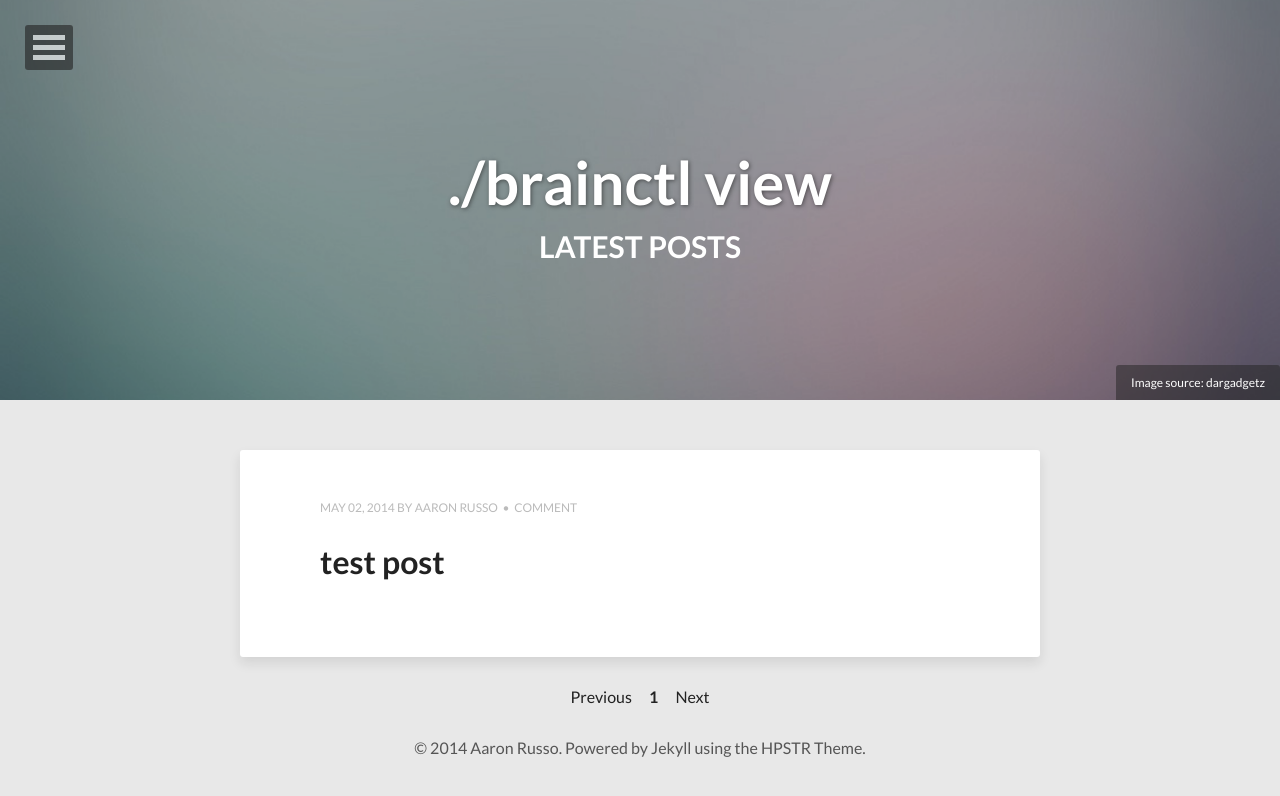
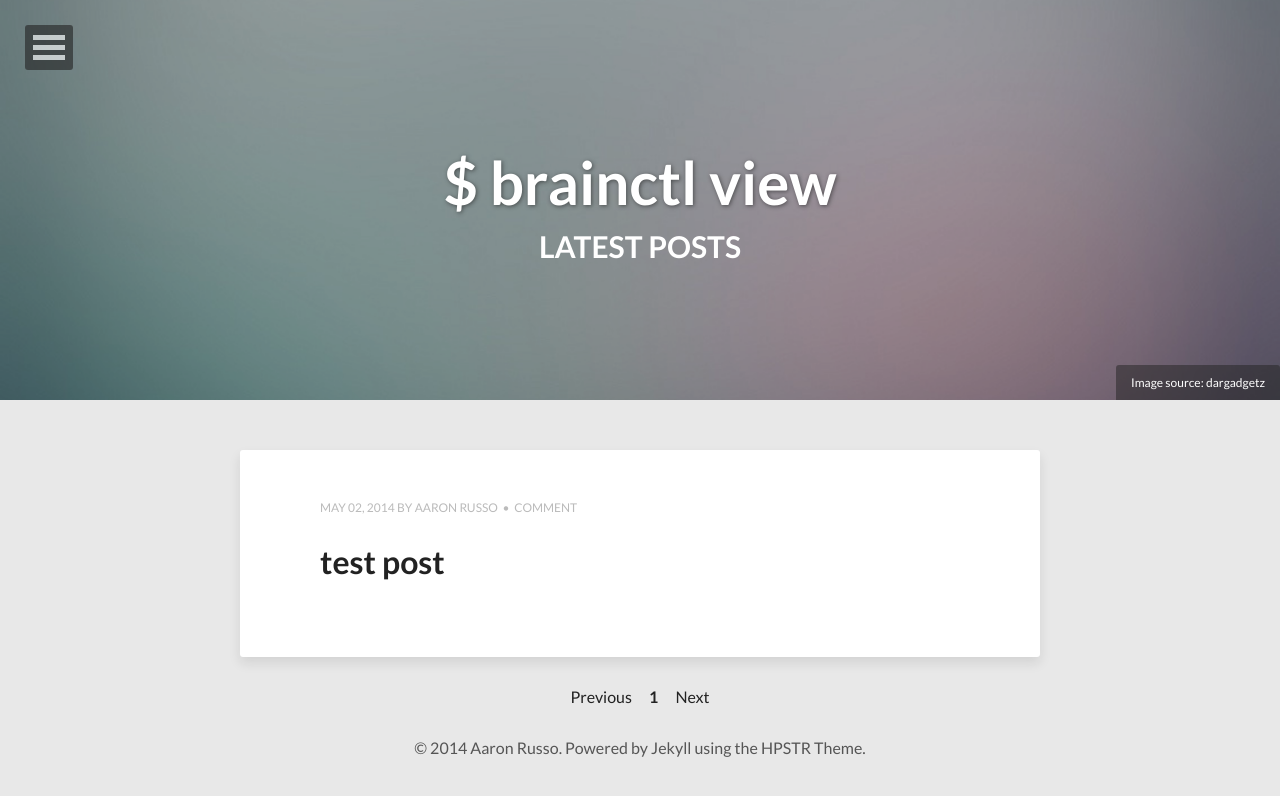
Before and after one commit to arusso/arusso.github.io, a Jekyll site: the page built from index.html, in a window 1280 px wide. Shown: the top 796 px of the page. Built offline with Jekyll 4.4.1, drawn with Linux system fonts in a browser that asks for light colours; nearby versions of some CDN libraries; the list of posts is cut into pages by our own code.

Commit message:
update name

```diff
--- a/_config.yml
+++ b/_config.yml
@@ -1,4 +1,4 @@
-title:            ./brainctl view
+title:            $ brainctl view
 description:
 disqus_shortname: brainctl
 #Your site's domain goes here. Leave localhost server or blank when working locally.
```
